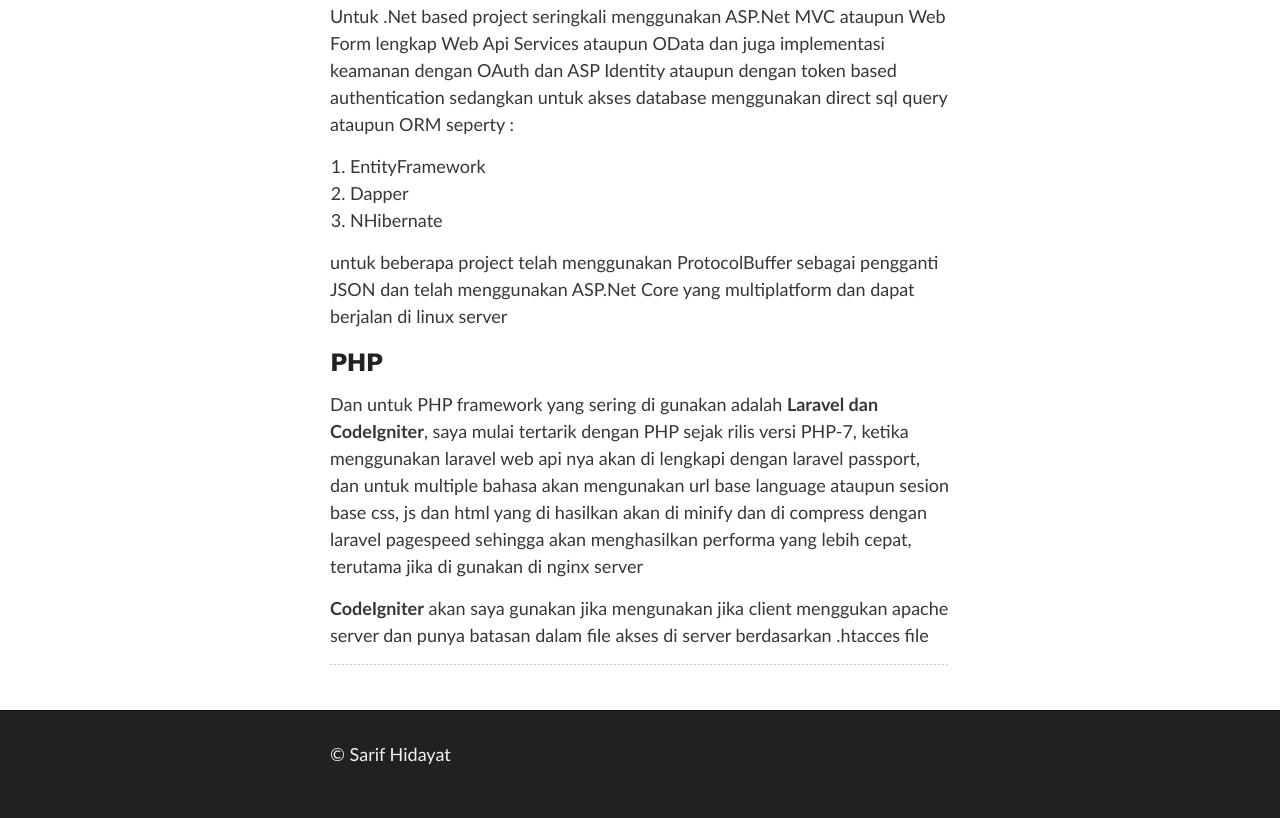
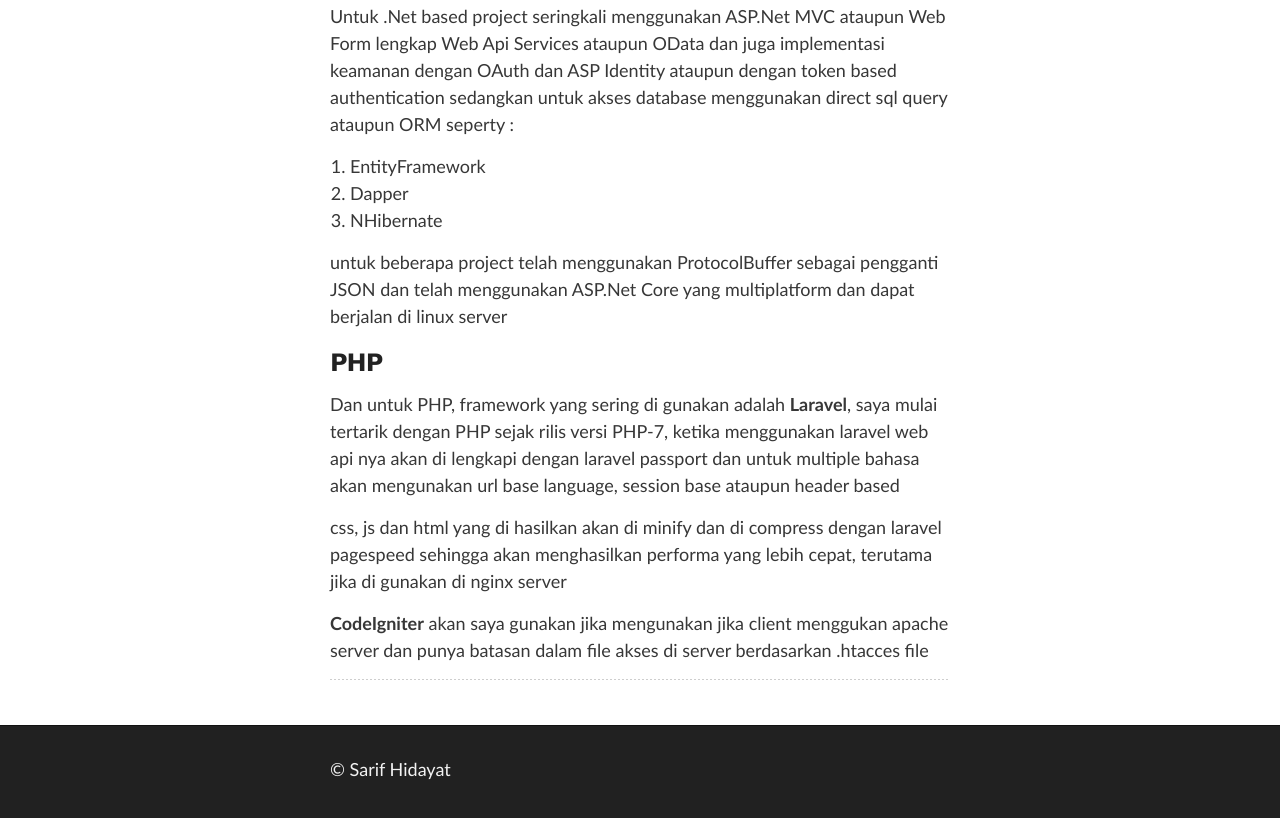
Before and after one commit to 5arif/5arif.github.io, a plain HTML site: page index.html in a window 1280 px wide. Shown: the part 887-1705 px from the top of the page. Drawn offline with Linux system fonts and the light colour scheme.

Commit message:
add _blank 1

```diff
--- a/index.html
+++ b/index.html
@@ -72,10 +72,12 @@
 
       <h3>PHP</h3>
       <p>
-        Dan untuk PHP framework yang sering di gunakan adalah <strong>Laravel dan CodeIgniter</strong>, saya mulai
-        tertarik dengan PHP
-        sejak rilis versi PHP-7, ketika menggunakan laravel web api nya akan di lengkapi dengan
-        laravel passport, dan untuk multiple bahasa akan mengunakan url base language ataupun sesion base
+        Dan untuk PHP, framework yang sering di gunakan adalah <strong>Laravel</strong>, saya mulai
+        tertarik dengan PHP sejak rilis versi PHP-7, ketika menggunakan laravel web api nya
+        akan di lengkapi dengan laravel passport dan untuk multiple bahasa akan
+        mengunakan url base language, session base ataupun header based
+      </p>
+      <p>
         css, js dan html yang di hasilkan akan di minify dan di compress dengan laravel pagespeed
         sehingga akan menghasilkan performa yang lebih cepat, terutama jika di gunakan di nginx server
       </p>
```
